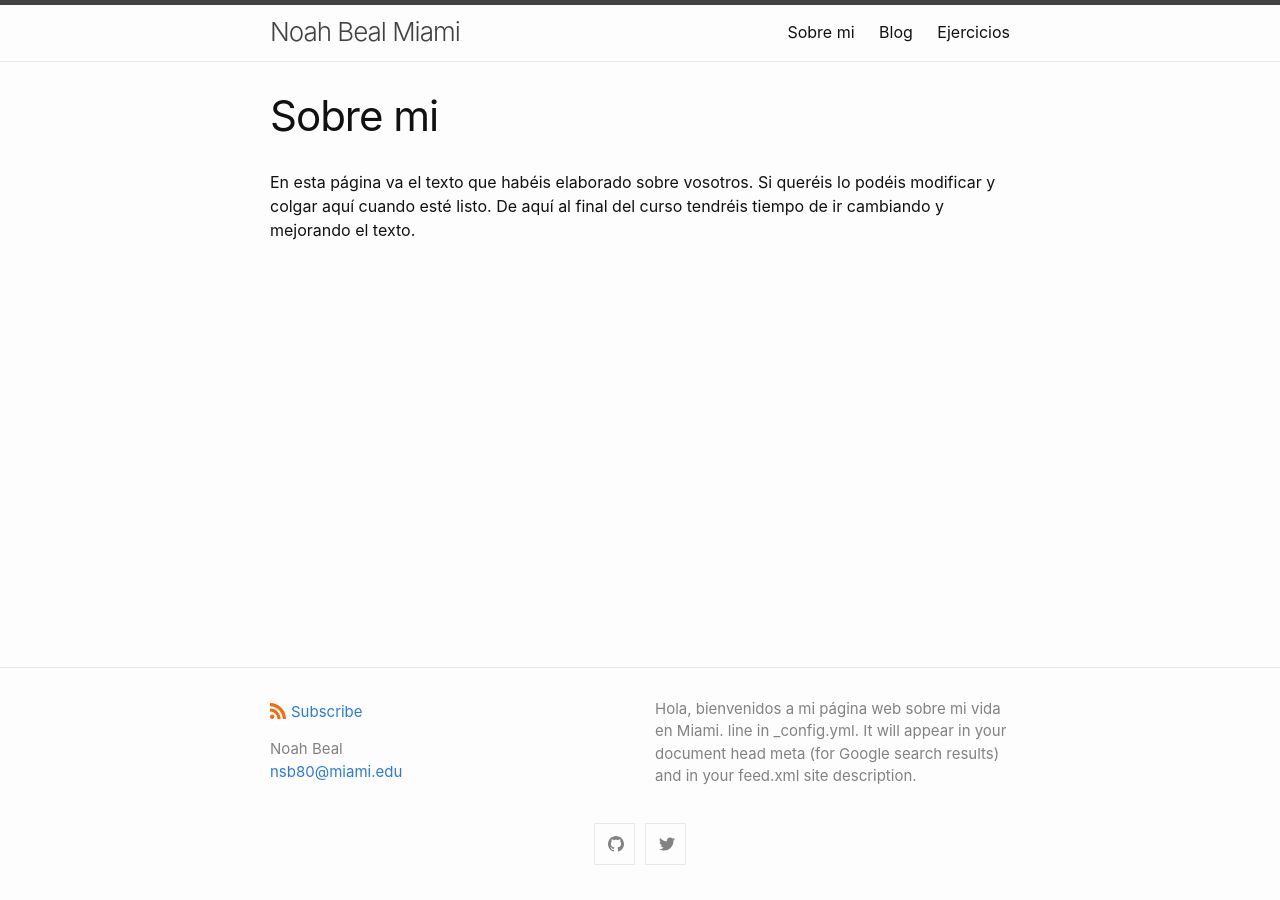
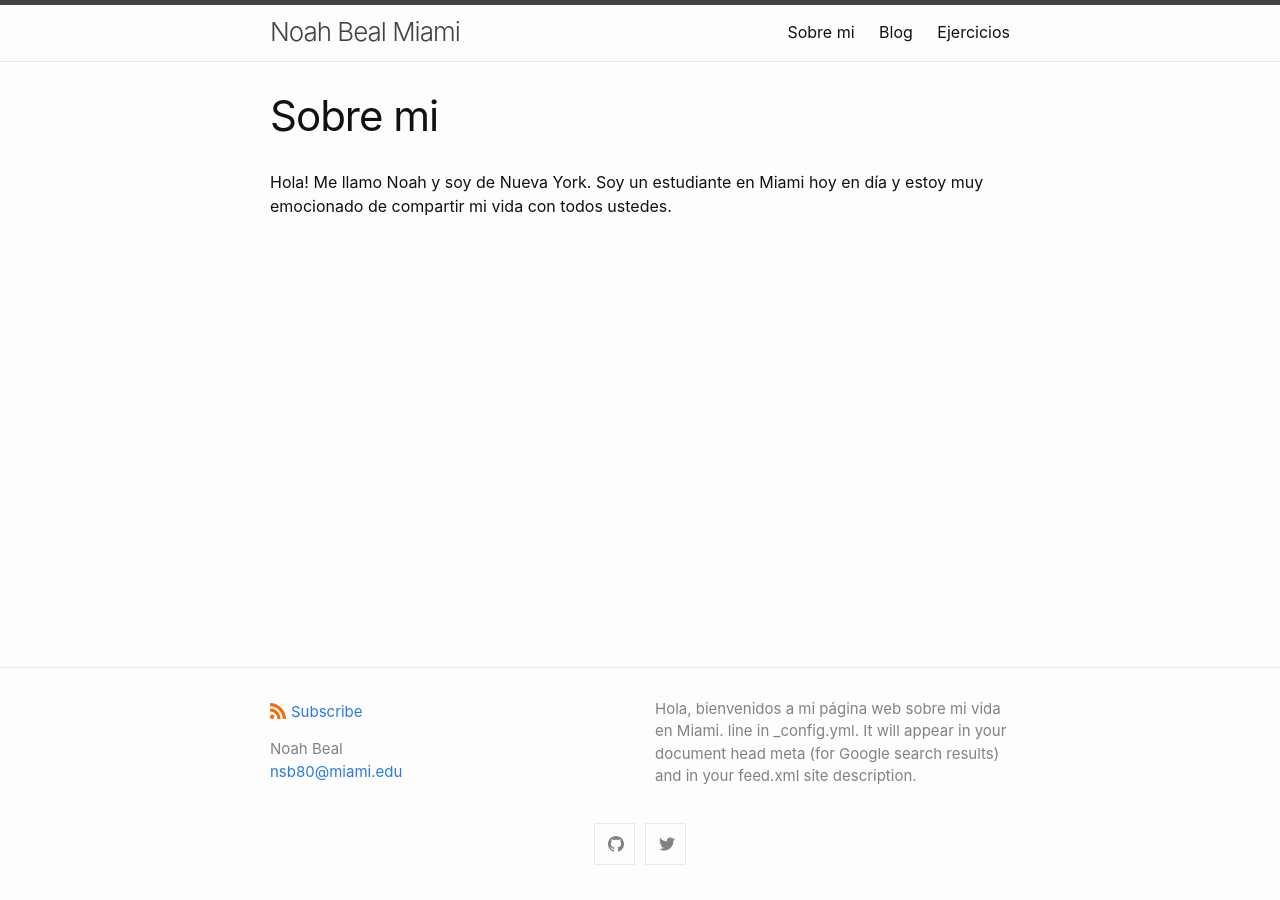
Before and after one commit to NoahBeal/NoahBeal.github.io, a Jekyll site: the page built from sobre_mi.md, in a window 1280 px wide. Built offline with Jekyll 4.4.1, drawn with Linux system fonts in a browser that asks for light colours.

Commit message:
Update sobre_mi.md

```diff
--- a/sobre_mi.md
+++ b/sobre_mi.md
@@ -4,4 +4,4 @@ title: Sobre mi
 permalink: /sobre_mi/
 ---
 
-En esta página va el texto que habéis elaborado sobre vosotros. Si queréis lo podéis modificar y colgar aquí cuando esté listo. De aquí al final del curso tendréis tiempo de ir cambiando y mejorando el texto.
+Hola! Me llamo Noah y soy de Nueva York. Soy un estudiante en Miami hoy en día y estoy muy emocionado de compartir mi vida con todos ustedes.
```
